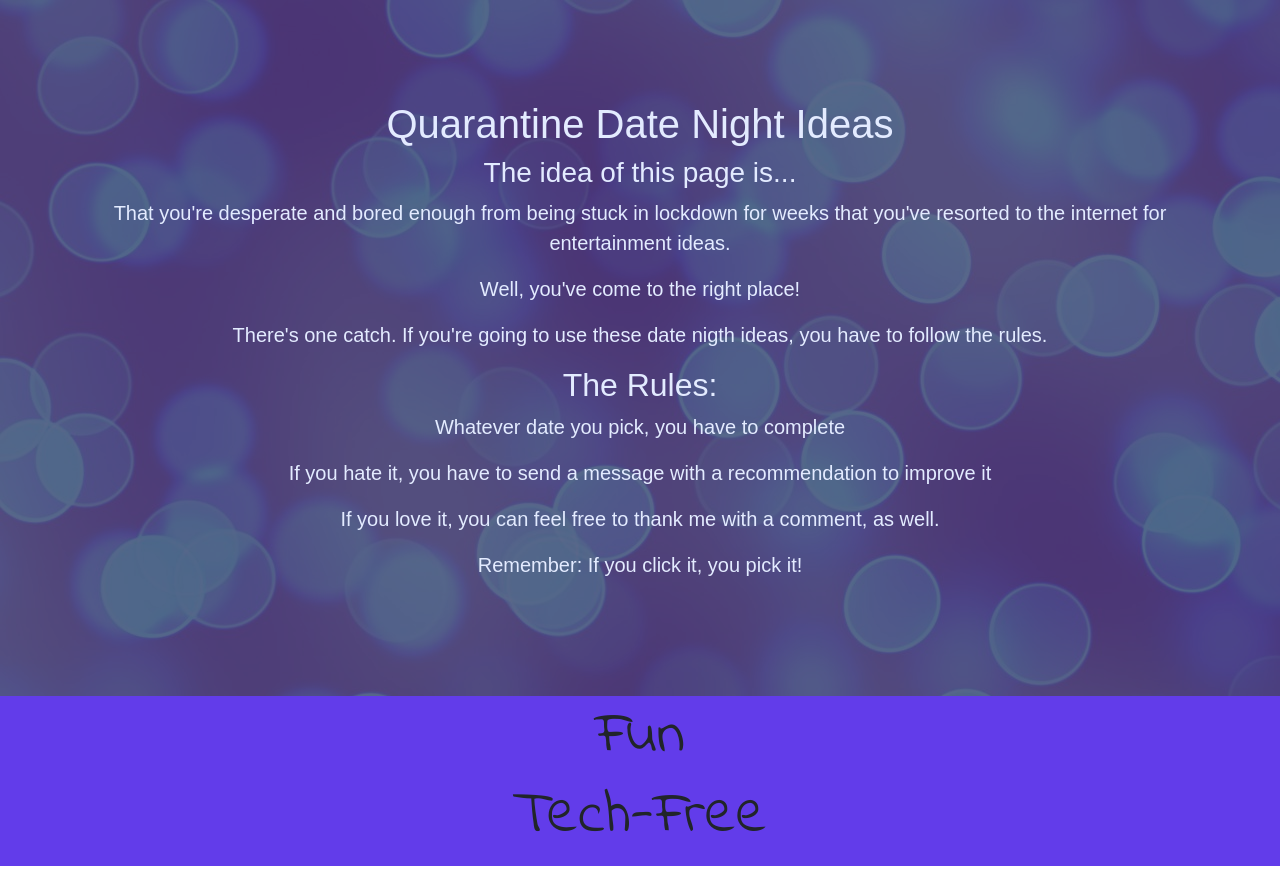
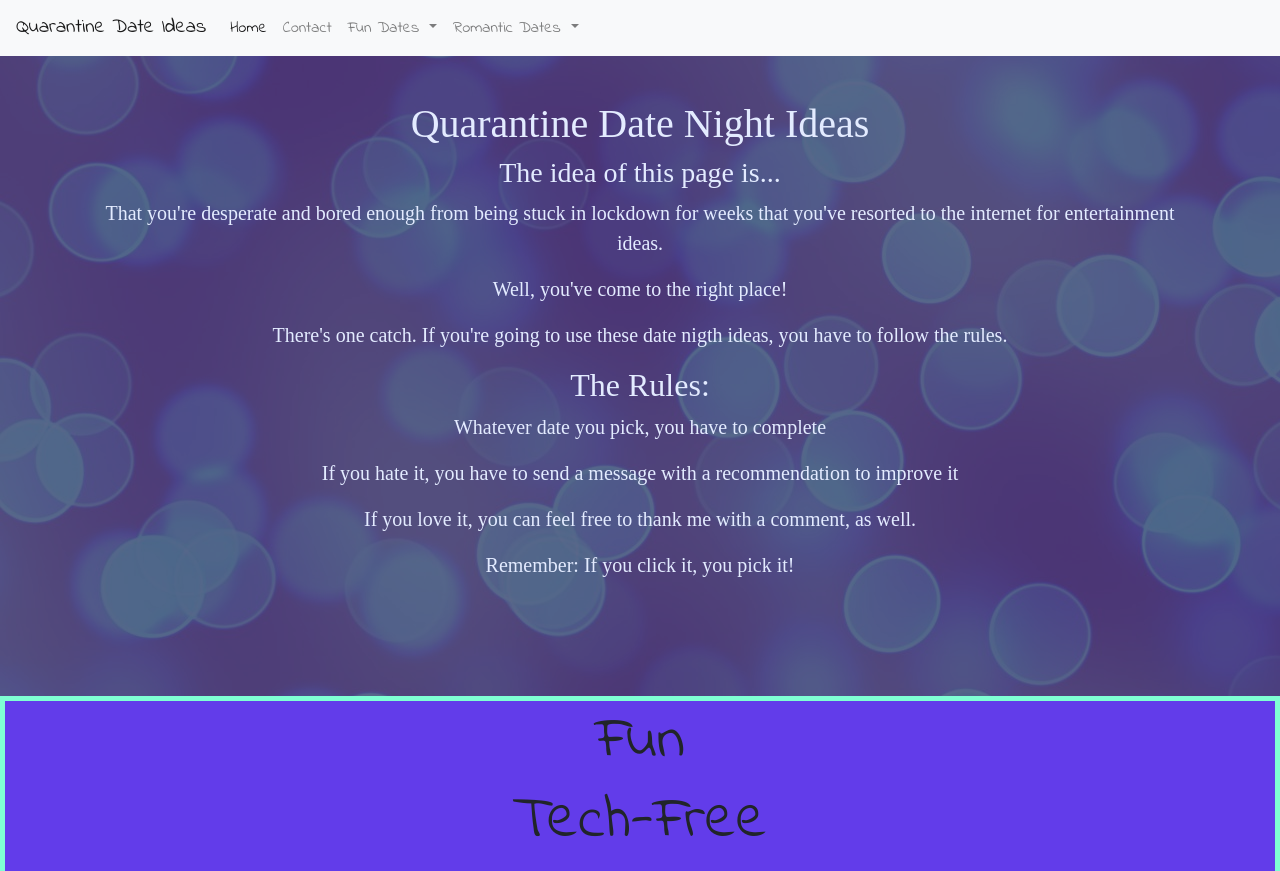
Before and after one commit to ajudd2020/datenightideas, a plain HTML site: page index.html in a window 1280 px wide. Shown: the top 871 px of the page. Drawn offline with nearby package versions, Linux system fonts and the light colour scheme; a web font is replaced by a local one.

Commit message:
added navbar links to  places on page

```diff
--- a/index.html
+++ b/index.html
@@ -6,8 +6,42 @@
         <link rel="stylesheet" href="styles/style.css" />
     </head>
     <body>
+        <nav class="navbar fixed-top navbar-expand-lg navbar-light bg-light">
+            <a class="navbar-brand" href="#Home">Quarantine Date Ideas</a>
+            <button class="navbar-toggler" type="button" data-toggle="collapse" data-target="#navbarNavDropdown" aria-controls="navbarNavDropdown" aria-expanded="false" aria-label="Toggle navigation">
+              <span class="navbar-toggler-icon"></span>
+            </button>
+            <div class="collapse navbar-collapse" id="navbarNavDropdown">
+              <ul class="navbar-nav">
+                <li class="nav-item active">
+                  <a class="nav-link" href="#Home">Home <span class="sr-only">(current)</span></a>
+                </li>
+                <li class="nav-item">
+                  <a class="nav-link" href="#">Contact</a>
+                </li>
+                <li class="nav-item dropdown">
+                  <a class="nav-link dropdown-toggle" href="#" id="navbarDropdownMenuLink" role="button" data-toggle="dropdown" aria-haspopup="true" aria-expanded="false">
+                    Fun Dates
+                  </a>
+                  <div class="dropdown-menu" aria-labelledby="navbarDropdownMenuLink">
+                    <a class="dropdown-item" href="#funTechFree">Tech-Free</a>
+                    <a class="dropdown-item" href="#funTechy">Techy</a>
+                  </div>
+                </li>
+                <li class="nav-item dropdown">
+                    <a class="nav-link dropdown-toggle" href="#" id="navbarDropdownMenuLink" role="button" data-toggle="dropdown" aria-haspopup="true" aria-expanded="false">
+                      Romantic Dates
+                    </a>
+                    <div class="dropdown-menu" aria-labelledby="navbarDropdownMenuLink">
+                      <a class="dropdown-item" href="#romanticTechFree">Tech-Free</a>
+                      <a class="dropdown-item" href="#romanticTechy">Techy</a>
+                    </div>
+                  </li>
+              </ul>
+            </div>
+          </nav>
         <header>
-            <div class="headerContent">
+            <div class="headerContent" id="Home">
                 <h1>Quarantine Date Night Ideas</h1>
                 <h3>The idea of this page is...</h3>
                 <p>
@@ -35,8 +69,9 @@
                 <!--BUTTON FOR "LET'S GO!"-->
             </div>
         </header>
+        <main>
             <div class="top">
-            <h1>Fun</h1>
+                <h1 id="funTechFree">Fun</h1>
                 <h1>Tech-Free</h1>
             </div>
             <div class="funTechFree box">
@@ -77,7 +112,7 @@
                 </div>
             </div>
             <div class="top">
-            <h1>Fun</h1>
+                <h1 id="funTechy">Fun</h1>
                 <h1>Techy</h1>
             </div>
             <div class="funTechy box">
@@ -118,7 +153,7 @@
                 </div>
             </div>
             <div class="top">
-            <h1>Romantic</h1>
+                <h1 id="romanticTechFree">Romantic</h1>
                 <h1>Tech-Free</h1>
             </div>
             <div class="romanticTechFree box">
@@ -159,7 +194,7 @@
                 </div>
             </div>
             <div class="top">
-            <h1>Romantic</h1>
+                <h1 id="romanticTechy">Romantic</h1>
                 <h1>Techy</h1>
             </div>
             <div class="romanticTechy box">
@@ -199,6 +234,7 @@
                     </div>
                 </div>
             </div>
+        </main>
         <script src="https://code.jquery.com/jquery-3.4.1.slim.min.js" integrity="sha384-J6qa4849blE2+poT4WnyKhv5vZF5SrPo0iEjwBvKU7imGFAV0wwj1yYfoRSJoZ+n" crossorigin="anonymous"></script>
         <script src="https://cdn.jsdelivr.net/npm/popper.js@1.16.0/dist/umd/popper.min.js" integrity="sha384-Q6E9RHvbIyZFJoft+2mJbHaEWldlvI9IOYy5n3zV9zzTtmI3UksdQRVvoxMfooAo" crossorigin="anonymous"></script>
         <script src="https://stackpath.bootstrapcdn.com/bootstrap/4.4.1/js/bootstrap.min.js" integrity="sha384-wfSDF2E50Y2D1uUdj0O3uMBJnjuUD4Ih7YwaYd1iqfktj0Uod8GCExl3Og8ifwB6" crossorigin="anonymous"></script>
--- a/styles/style.css
+++ b/styles/style.css
@@ -5,6 +5,11 @@
 body {
     font-family: Arial, Helvetica, sans-serif;
     text-align: center;
+}
+
+ nav a {
+    box-sizing: border-box;
+    font-family: "Indie Flower";
 }
 
 @font-face {
@@ -25,6 +30,7 @@ header {
     background-color: rgba(61, 3, 61, 0.6);
     color: #E3EBFF;
     padding: 100px;
+    font-family: "Raleway Bold"
 }
 
 .headerContent p {
@@ -40,6 +46,7 @@ header {
     background-color: #623cea;
     font-size: 100px;
     padding: 5px;
+    border: 5px aquamarine solid;
 }
 .box {
     min-height: 400px;
```
Lines whose indentation alone changed are shown as unchanged.
